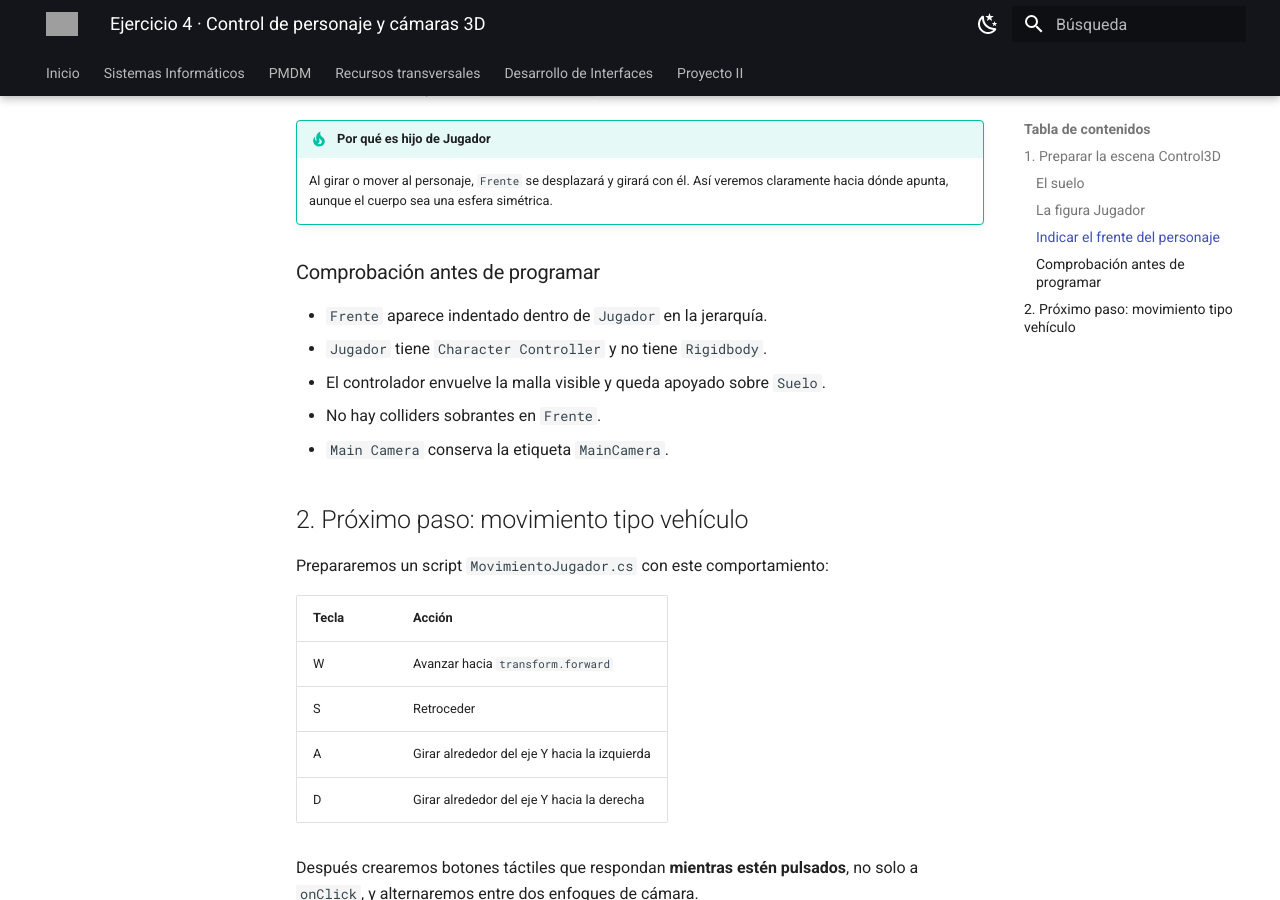
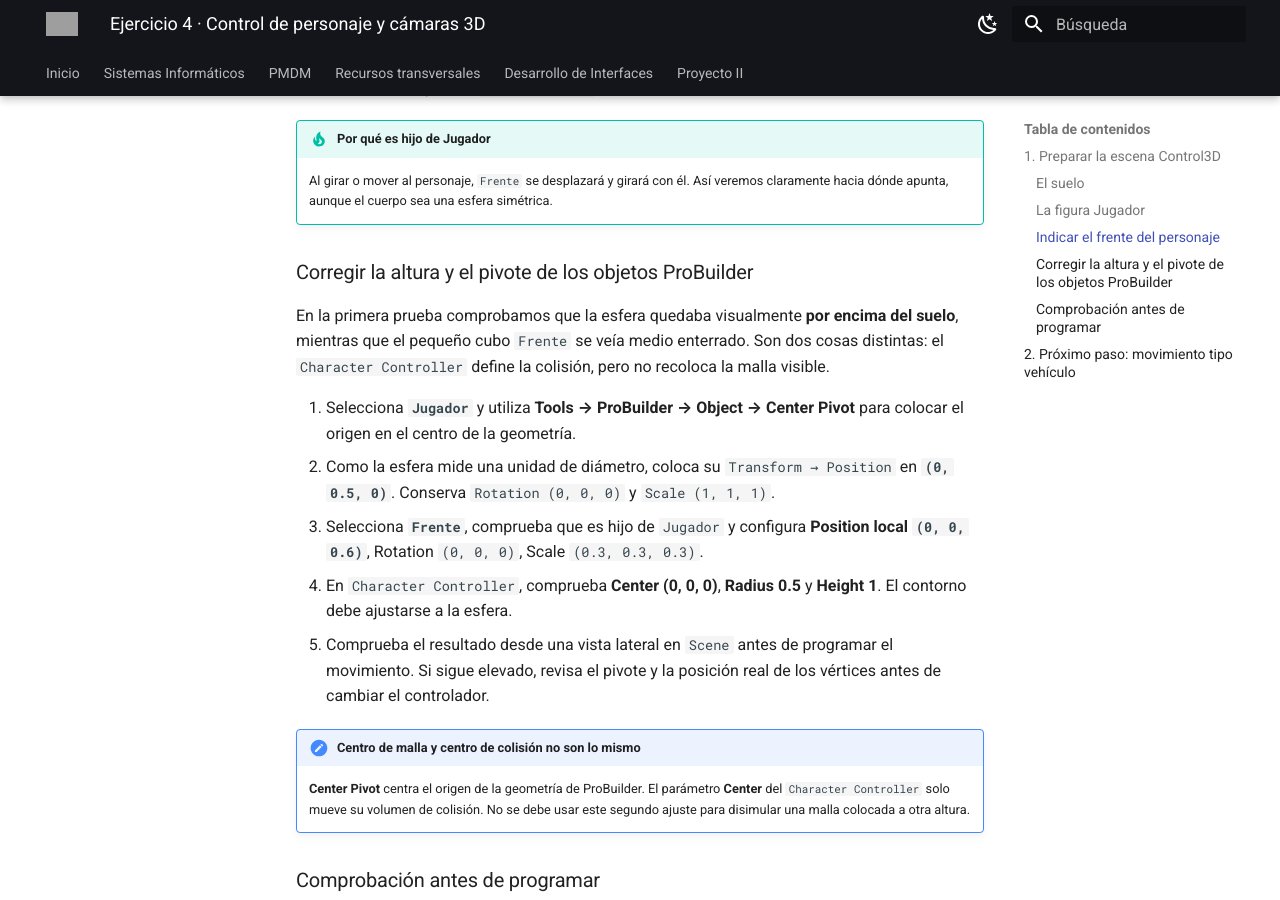
Before and after one commit to erciapps/web-home, an MkDocs documentation site: the page built from docs/pmdm/ejercicio-4-control-3d.md, in a window 1280 px wide and 900 px high, scrolled down 1849 px. Built offline with MkDocs 1.6.1 and Material for MkDocs 9.7.7, drawn with Linux system fonts in a browser that asks for light colours; grey boxes are pictures that could not be loaded.

Commit message:
Documentar corrección de pivote y altura ProBuilder en ejercicio 4

```diff
--- a/docs/pmdm/ejercicio-4-control-3d.md
+++ b/docs/pmdm/ejercicio-4-control-3d.md
@@ -55,6 +55,19 @@ Añade un cubo pequeño llamado **`Frente`**, hijo de `Jugador` (no otro objeto
 !!! tip "Por qué es hijo de Jugador"
     Al girar o mover al personaje, `Frente` se desplazará y girará con él. Así veremos claramente hacia dónde apunta, aunque el cuerpo sea una esfera simétrica.
 
+### Corregir la altura y el pivote de los objetos ProBuilder
+
+En la primera prueba comprobamos que la esfera quedaba visualmente **por encima del suelo**, mientras que el pequeño cubo `Frente` se veía medio enterrado. Son dos cosas distintas: el `Character Controller` define la colisión, pero no recoloca la malla visible.
+
+1. Selecciona **`Jugador`** y utiliza **Tools → ProBuilder → Object → Center Pivot** para colocar el origen en el centro de la geometría.
+2. Como la esfera mide una unidad de diámetro, coloca su `Transform → Position` en **`(0, 0.5, 0)`**. Conserva `Rotation (0, 0, 0)` y `Scale (1, 1, 1)`.
+3. Selecciona **`Frente`**, comprueba que es hijo de `Jugador` y configura **Position local `(0, 0, 0.6)`**, Rotation `(0, 0, 0)`, Scale `(0.3, 0.3, 0.3)`.
+4. En `Character Controller`, comprueba **Center (0, 0, 0)**, **Radius 0.5** y **Height 1**. El contorno debe ajustarse a la esfera.
+5. Comprueba el resultado desde una vista lateral en `Scene` antes de programar el movimiento. Si sigue elevado, revisa el pivote y la posición real de los vértices antes de cambiar el controlador.
+
+!!! note "Centro de malla y centro de colisión no son lo mismo"
+    **Center Pivot** centra el origen de la geometría de ProBuilder. El parámetro **Center** del `Character Controller` solo mueve su volumen de colisión. No se debe usar este segundo ajuste para disimular una malla colocada a otra altura.
+
 ### Comprobación antes de programar
 
 - `Frente` aparece indentado dentro de `Jugador` en la jerarquía.
```
